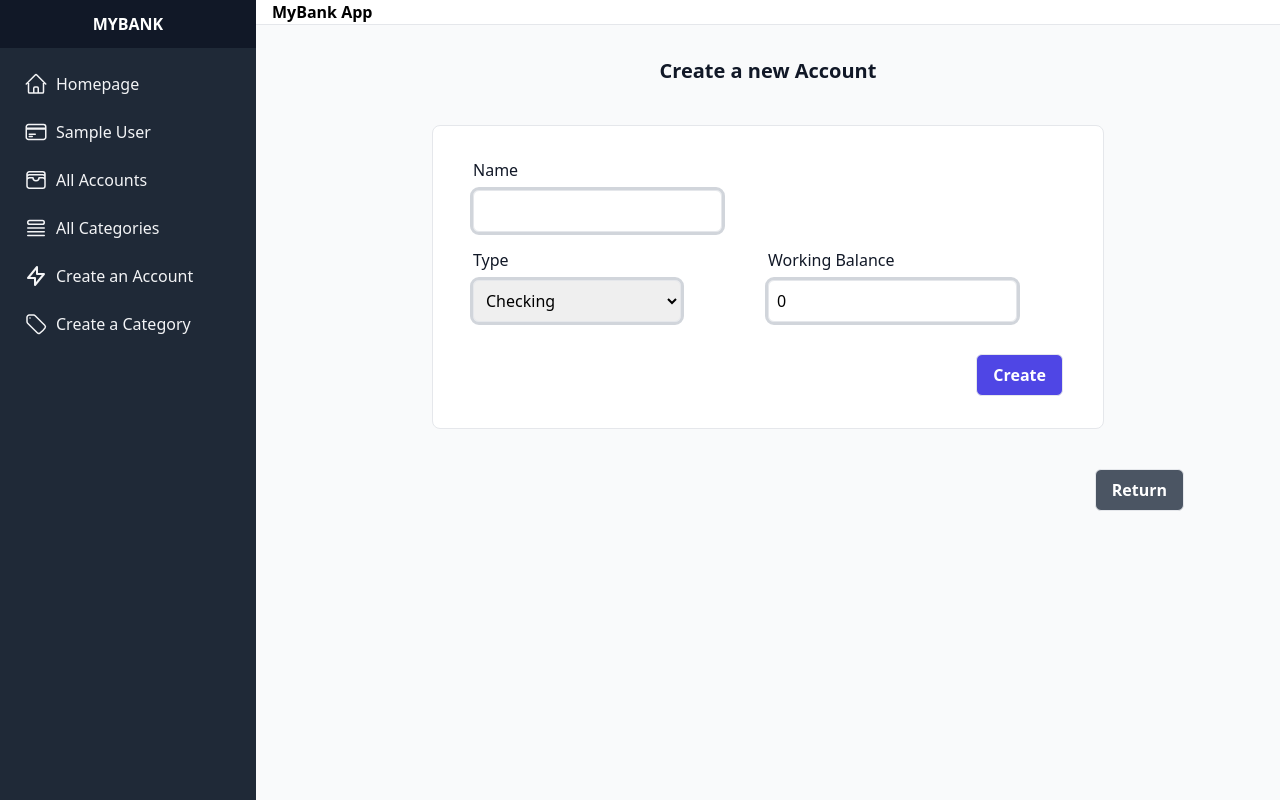
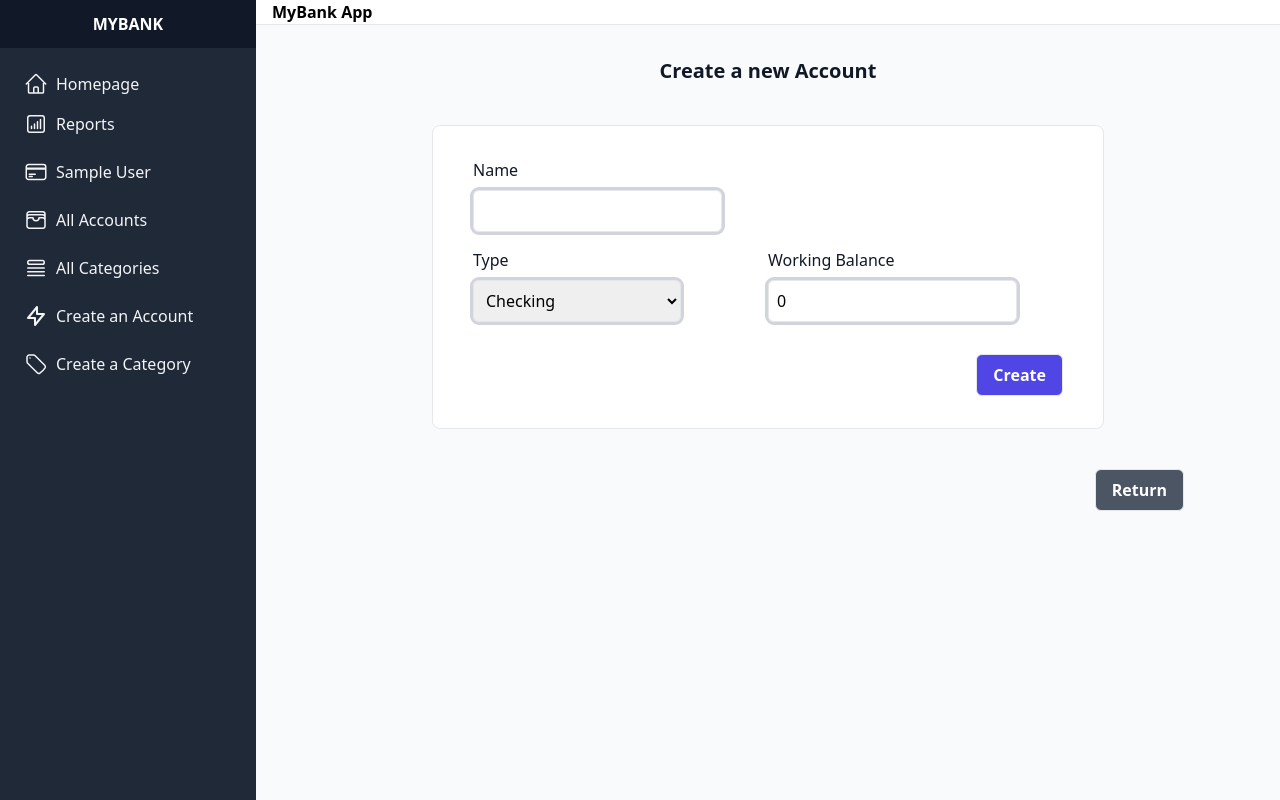
Before and after one commit to Nour-Noaxp/MyBank, a Django app: page /accounts/new in a window 1280 px wide. Run offline with Django 4.2, Linux system fonts and the light colour scheme; tables that the repository leaves empty hold one stand-in row (values such as "Sample post"); some libraries are stand-ins or nearby versions.

Commit message:
Initialize reports url, view and template

```diff
--- a/budget/templates/base.html
+++ b/budget/templates/base.html
@@ -25,6 +25,12 @@
                 <path stroke-linecap="round" stroke-linejoin="round" d="m2.25 12 8.954-8.955c.44-.439 1.152-.439 1.591 0L21.75 12M4.5 9.75v10.125c0 .621.504 1.125 1.125 1.125H9.75v-4.875c0-.621.504-1.125 1.125-1.125h2.25c.621 0 1.125.504 1.125 1.125V21h4.125c.621 0 1.125-.504 1.125-1.125V9.75M8.25 21h8.25" />
               </svg>
                 Homepage
+            </a>
+            <a href="{% url "reports" %}" class="flex gap-2 items-center px-4 py-2 text-gray-100 hover:bg-gray-700">
+              <svg xmlns="http://www.w3.org/2000/svg" fill="none" viewBox="0 0 24 24" stroke-width="1.5" stroke="currentColor" class="size-6">
+                <path stroke-linecap="round" stroke-linejoin="round" d="M7.5 14.25v2.25m3-4.5v4.5m3-6.75v6.75m3-9v9M6 20.25h12A2.25 2.25 0 0 0 20.25 18V6A2.25 2.25 0 0 0 18 3.75H6A2.25 2.25 0 0 0 3.75 6v12A2.25 2.25 0 0 0 6 20.25Z" />
+              </svg>
+              Reports
             </a>
             {% for account in accounts %}
               <a href="{% url "account-show" account.id %}" class="flex gap-2 items-center px-4 py-2 mt-2 text-gray-100 hover:bg-gray-700">
--- /dev/null
+++ b/budget/templates/reports.html
@@ -0,0 +1 @@
+<h1>Your spendings per category</h1>
--- a/budget/urls.py
+++ b/budget/urls.py
@@ -11,6 +11,7 @@
         name="budget-auto-assign",
     ),
     path("dashboard", views.dashboard_view, name="dashboard"),
+    path("reports", views.reports_view, name="reports"),
     path("accounts", views.accounts_list_view, name="accounts-list"),
     path("accounts/new", views.account_create_view, name="account-create"),
     path("accounts/<account_id>", views.account_show_view, name="account-show"),
--- a/budget/views.py
+++ b/budget/views.py
@@ -66,6 +66,10 @@
     budget.ready_to_assign = ready_to_assign
     budget.save()
     return redirect("dashboard")
+
+
+def reports_view(request):
+    return render(request, "reports.html")
 
 
 def account_create_view(request):
```
